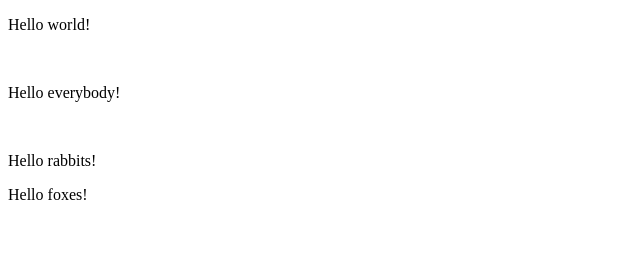
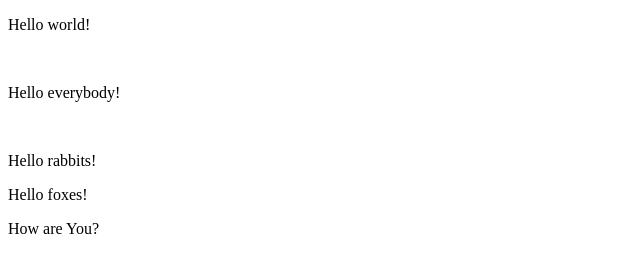
Before and after one commit to CTYPM/git-repo, a plain HTML site: page Index.html in a window 1280 px wide. Shown: the whole page, without its empty margins (0-640 px from the left). Drawn offline with Linux system fonts and the light colour scheme.

Commit message:
Change Hello World

```diff
--- a/Index.html
+++ b/Index.html
@@ -11,5 +11,6 @@
 	<br>
 	<p>Hello rabbits!</p>
 	<p>Hello foxes!</p>
+	<p>How are You?<p>
 </body>
 </html>
```
